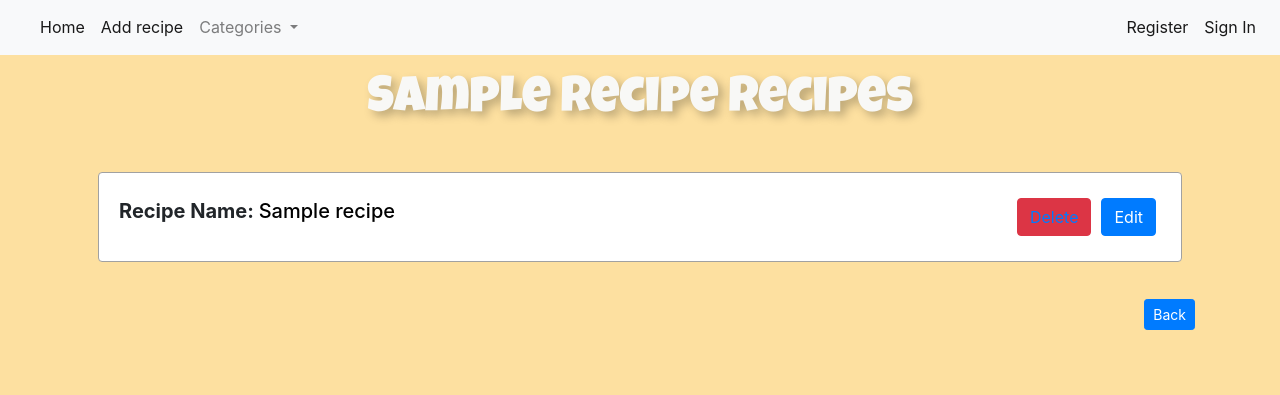
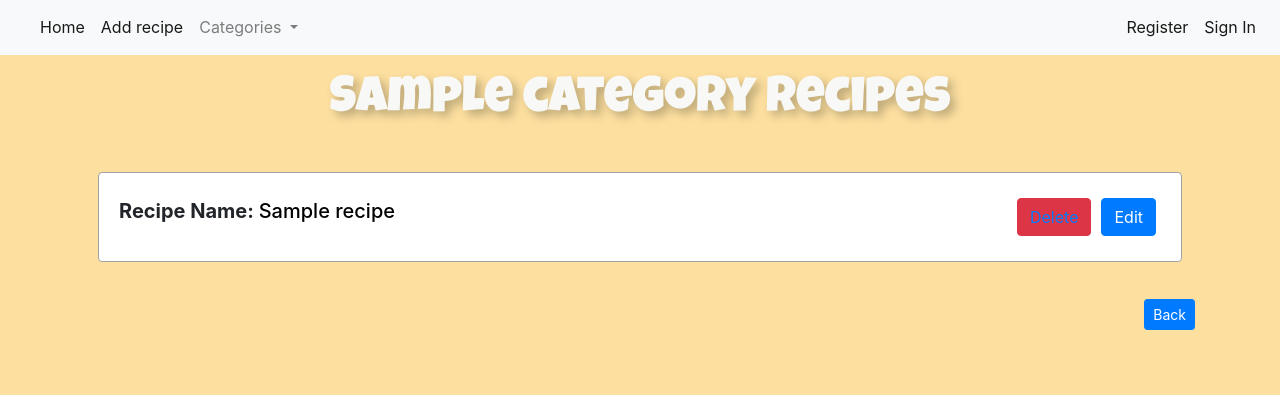
Before and after one commit to ShawnAhls/My-Yummy-Dishes, a Flask app: page /recipes in a window 1280 px wide. Shown: the part 109-504 px from the top of the page. Run offline with Flask 2, Linux system fonts and the light colour scheme; a database or web service that is not in the repository returns one stand-in record (values such as "Sample title"); some libraries are stand-ins or nearby versions.

Commit message:
getting the display recipe page to display just the recipes under their category

```diff
--- a/app.py
+++ b/app.py
@@ -30,7 +30,7 @@ def home():
     # Loads the home page and indicates which user is logged in
 
     if 'user' in session:
-        flash("You are logged in " + session['user'])
+        flash("You are signed in as " + session['user'])
     return render_template('home.html',
                            recipes=mongo.db.recipes.find(),
                            categories=mongo.db.categories.find())
@@ -121,10 +121,13 @@ def logout():
 
 @app.route('/recipes')
 def display_recipes():
-    the_categories = mongo.db.categories.find()
+    categories = mongo.db.categories.find()
+    recipes = mongo.db.recipes.find()
+    category_name = [category for category in categories]
+    recipe_name = [recipe for recipe in recipes]
     return render_template('display-recipes.html',
-                           categories=the_categories,
-                           recipes=mongo.db.recipes.find())
+                           categories=category_name,
+                           recipes=recipe_name)
 
 
 @app.route('/recipe/add', methods=["GET"])
--- a/templates/display-recipes.html
+++ b/templates/display-recipes.html
@@ -1,8 +1,8 @@
 {% extends 'base.html'%}
 
 {% block content %}
-{% for recipe in recipes %}
-<h2>{{ recipe.category_name }} Recipes</h2>
+{% for category in categories %}
+<h2>{{ category.category_name }} Recipes</h2>
 {% with messages = get_flashed_messages() %}
     {% if messages %}
         {% for message in messages %}
@@ -10,6 +10,7 @@
         {% endfor %}
     {% endif %}
 {% endwith%}
+{% for recipe in recipes %}
     <section>
         <div class="row">
             <div class="col mb-4">
@@ -25,7 +26,8 @@
             </div>
         </div>
     </section>
-    {% endfor %}
+{% endfor %}
+{% endfor %}
     <section>
         <div class="buttons">
             <a href="{{url_for('home')}}" class="btn btn-primary btn-sm"
```
